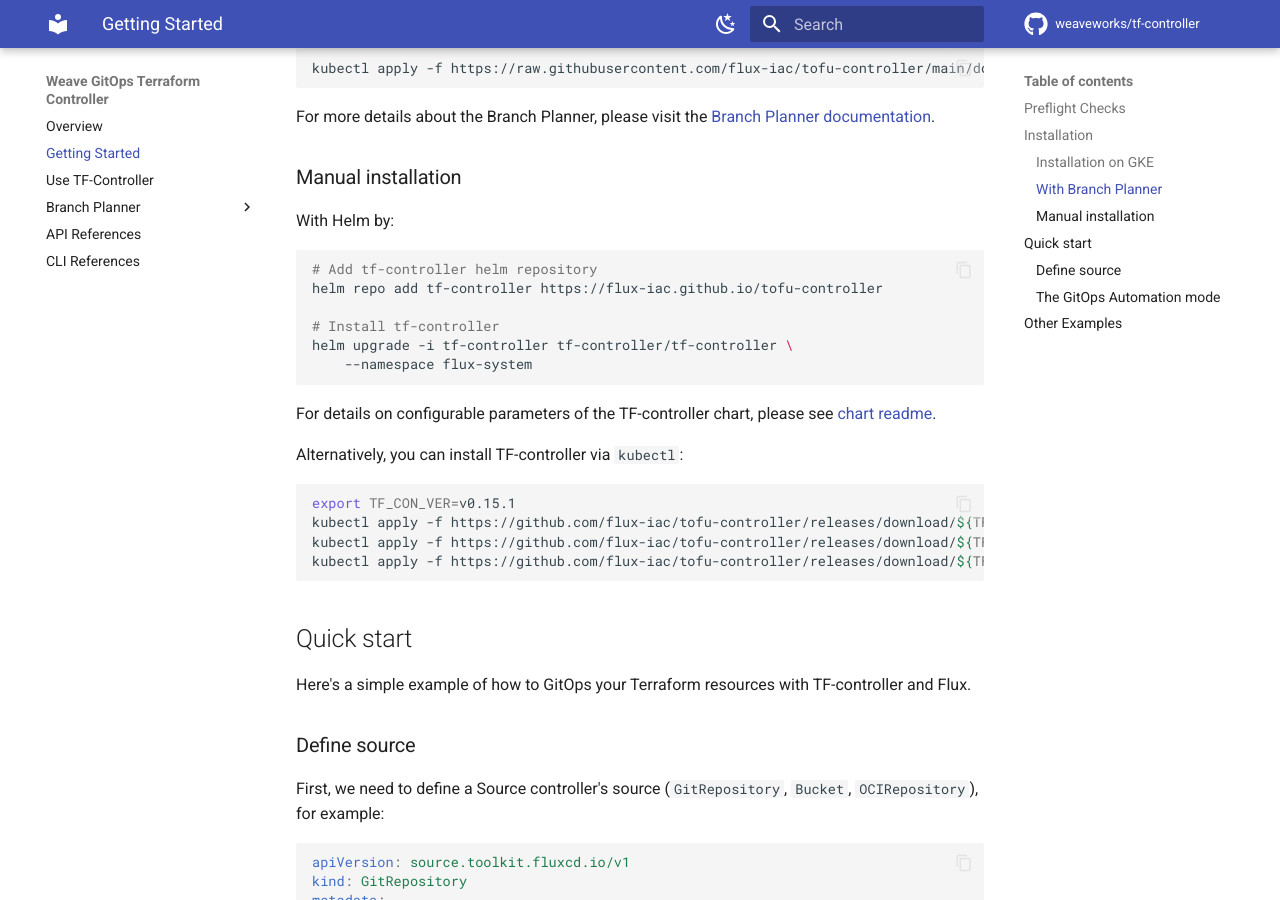
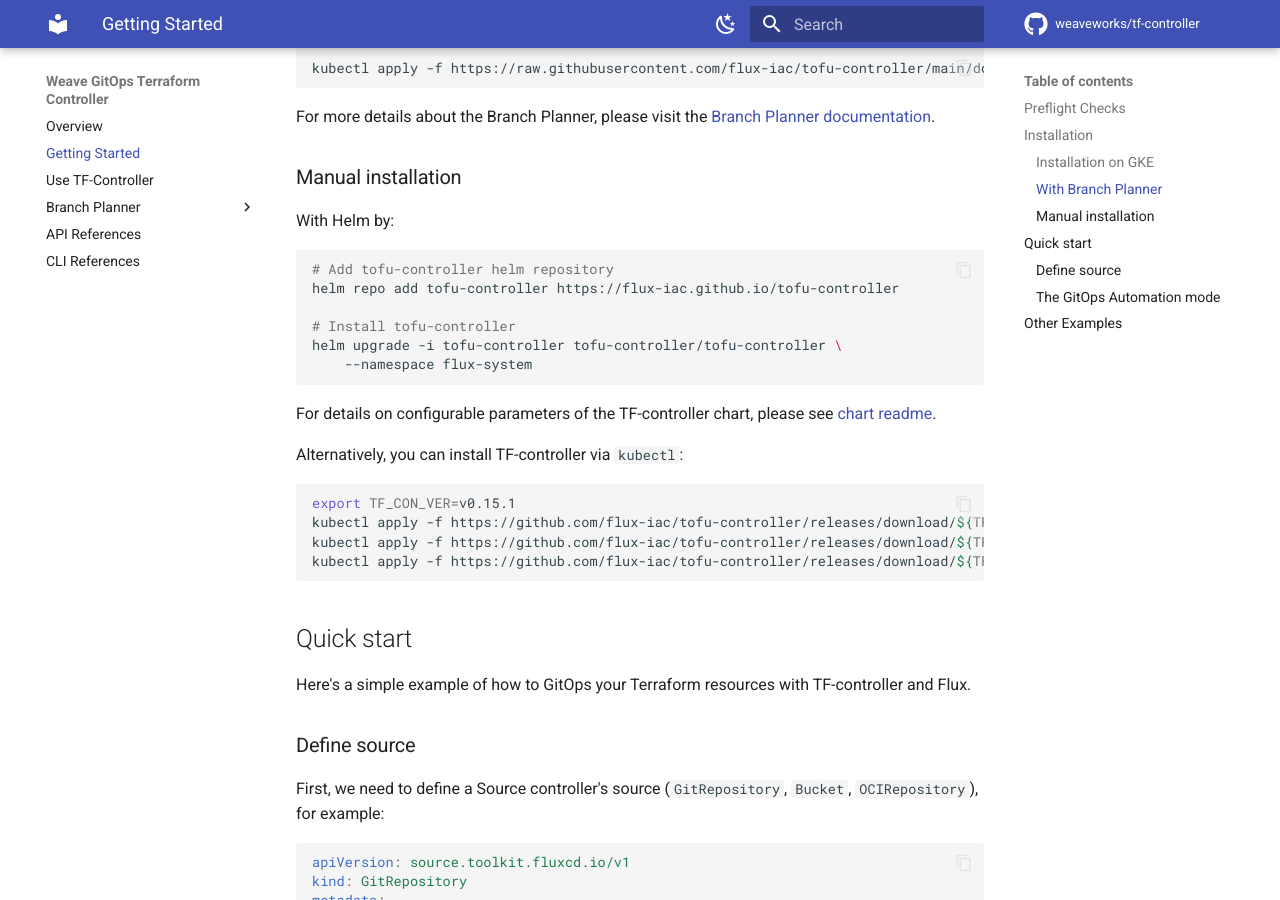
Before and after one commit to flux-iac/tofu-controller, an MkDocs documentation site: the page built from docs/getting_started.md, in a window 1280 px wide and 900 px high, scrolled down 1761 px. Built offline with MkDocs 1.6.1 and Material for MkDocs 9.7.7, drawn with Linux system fonts in a browser that asks for light colours; comment, search, counter and statistics services are not loaded.

Commit message:
Fix the Flux HelmRelease scripts to install the latest helm chart that is now called 'tofu-controller'

````diff
--- a/docs/getting_started.md
+++ b/docs/getting_started.md
@@ -76,11 +76,11 @@
 With Helm by:
 
 ```shell
-# Add tf-controller helm repository
-helm repo add tf-controller https://flux-iac.github.io/tofu-controller
+# Add tofu-controller helm repository
+helm repo add tofu-controller https://flux-iac.github.io/tofu-controller
 
-# Install tf-controller
-helm upgrade -i tf-controller tf-controller/tf-controller \
+# Install tofu-controller
+helm upgrade -i tofu-controller tofu-controller/tofu-controller \
     --namespace flux-system
 ```
 
````
Also changed, not shown: docs/rc.yaml (+16 -11 lines), docs/release.yaml (+7 -8 lines).
